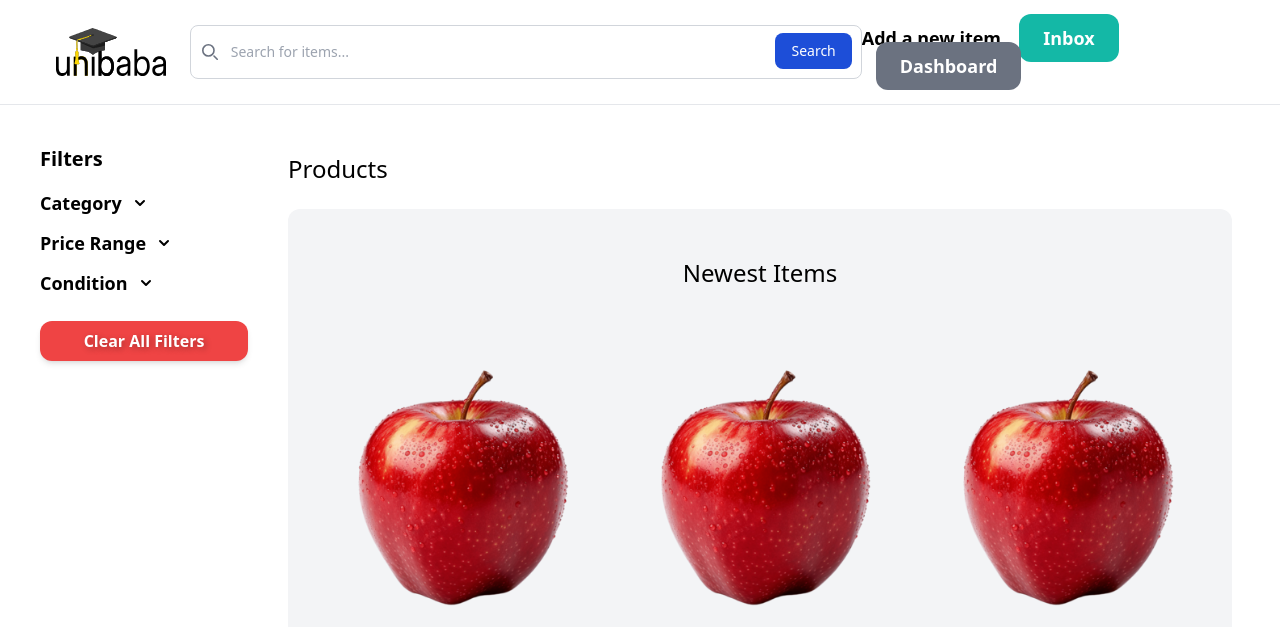
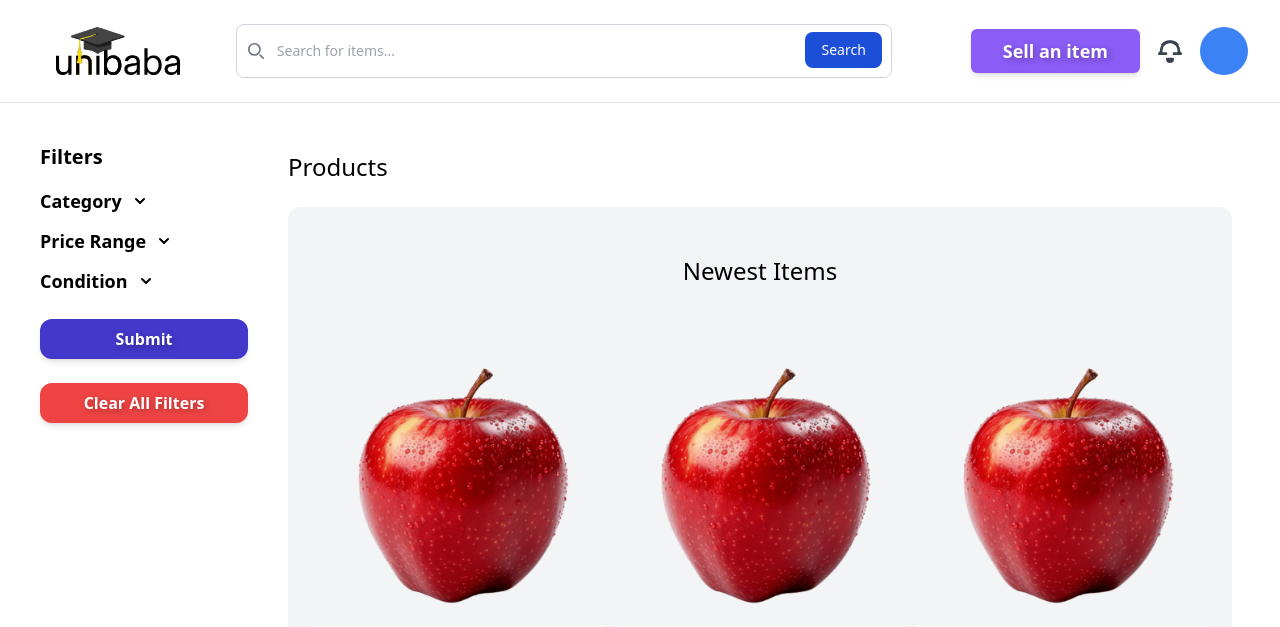
Before and after one commit to uraneek123/unibaba, a Django app: page / in a window 1280 px wide. Shown: the top 627 px of the page. Run offline with Django 5.2, Linux system fonts and the light colour scheme; a user stored in the database is signed in; data comes from the database, SQL or seed files in the repository; some libraries are stand-ins or nearby versions.

Commit message:
header is fully completed (except for some functionality like search and logging out)

```diff
--- a/base/templates/base/index.html
+++ b/base/templates/base/index.html
@@ -30,6 +30,7 @@
                 <li><label><input type="checkbox" class="mr-2 filter-checkbox">Food</label></li>
                 <li><label><input type="checkbox" class="mr-2 filter-checkbox">Textbooks</label></li>
                 <li><label><input type="checkbox" class="mr-2 filter-checkbox">Electronics</label></li>
+
               </ul>
         </div>
       </div>
@@ -118,6 +119,7 @@
       </script>
 
       <!-- reset filters button -->
+      <button class="w-full bg-indigo-700 py-2 text-white font-semibold shadow-md mt-6 rounded-xl hover:bg-indigo-800 transition-colors duration-300 ease-in-out focus-visible:outline-3 focus-visible:outline-offset-4 focus-visible:outline-red-500" style="text-shadow: 2px 2px 6px rgba(0, 0, 0, 0.3)">Submit</button>
       <button id='clear-filters-btn' class="w-full bg-red-500 py-2 text-white font-semibold shadow-md mt-6 rounded-xl hover:bg-red-700 transition-colors duration-300 ease-in-out focus-visible:outline-3 focus-visible:outline-offset-4 focus-visible:outline-red-500" style="text-shadow: 2px 2px 6px rgba(0, 0, 0, 0.3)">Clear All Filters</button>
     </div>
 
--- a/base/templates/base/templatepage.html
+++ b/base/templates/base/templatepage.html
@@ -16,12 +16,13 @@
         <!-- The class= stuff uses tailwind, u can randomly specify properties as seen below-->
         <!--Edit this stuff to make webpage look nicer-->
         <nav class="font-sans py-6 px-8 flex justify-between items-center border-b border-gray-200">
+            <div class="flex items-center space-x-4 w-full">
                 <a href="/">
-                <img src="{% static 'unibaba.svg' %}" alt="unibaba" class="h-12 w-auto px-6"/>
+                    <img src="{% static 'unibaba.svg' %}" alt="unibaba" class="h-12 w-full min-w-[171px] px-6"/>
                   </a>
 
                 <!-- <a href="/" class="text-2xl font-bold">Unibaba</a>-->
-            <form class="max-w-2xl  w-full mx-full ">
+                <form class="max-w-2xl  w-full pl-4 ">
                     <a href={% url 'item:items' %}></a>
                     <label for="default-search" class="mb-2 text-sm font-medium text-gray-900 sr-only dark:text-white">Search</label>
                     <div class="relative">
@@ -36,17 +37,37 @@
                     </div>
 
                  </form>
+            </div>
+
+            <div class="flex items-center space-x-3.5">
+                {% if request.user.is_authenticated %}
+                    <a href="{% url 'item:new' %}" class="px-8 py-2 whitespace-nowrap text-lg font-semibold text-white shadow-md rounded-md bg-violet-500 hover:bg-violet-700 transition-colors duration-300 ease-in-out focus-visible:outline-3 focus-visible:outline-offset-4 focus-visible:outline-emerald-500" style="text-shadow: 2px 2px 6px rgba(0, 0, 0, 0.3)">Sell an item</a>
+                    <a href="{% url 'conversation:inbox' %}" class="relative block text-gray-700 hover:text-indigo-300 transition-all duration-200 w-8 h-8">
+                        <svg class="w-full ml-1 h-full absolute top-[-4px] left-[-4px]" fill="none" stroke="currentColor" viewBox="0 0 24 24">
+                            <path stroke-linecap="round" stroke-linejoin="round" stroke-width="2" d="M15 17h5l-1.4-1.4a7 7 0 00-12.2-5.2M9 17H4l1.4-1.4a7 7 0 0112.2-5.2M12 23a2 2 0 002-2H10a2 2 0 002 2z"/>
+                        </svg>
+                    </a>
+                    <!-- pfp -->
+                    <div class="relative">
+                        <div class="w-12 h-12 bg-blue-500 rounded-full cursor-pointer" id="profilePic">
+                          <!-- placeholder for profile pic -->
+                        </div>
+
+                        <!-- Dropdown menu -->
+                        <div id="dropdown" class="absolute right-0 mt-2 w-40 bg-white shadow-lg rounded-md opacity-0 transform scale-95 pointer-events-none transition-all duration-300 ease-out">
+                          <ul>
+                            <li><a href="{% url 'dashboard:index' %}" class="block px-4 py-2 text-sm font-semibold text-gray-700 hover:bg-gray-200">Dashboard</a></li>
+                            <li><a href="#" class="block px-4 py-2 text-sm font-semibold text-gray-700 hover:bg-gray-200">Profile</a></li>
+                            <li><a href="#" class="block px-4 py-2 text-sm font-semibold text-gray-700 hover:bg-gray-200">Log out</a></li>
+                          </ul>
+                        </div>
+                      </div>
+                    </div>
 
 
-
-            <div class="space-x-3.5">
-                {% if request.user.is_authenticated %}
-                    <a href="{% url 'item:new' %}" class="text-lg font-semibold hover:text-gray-500">Add a new item</a> <!--THe href = # means unimplemented functions-->
-                    <a href="{% url 'conversation:inbox' %}" class="px-6 py-3 text-lg font-semibold bg-teal-500 text-white rounded-xl hover:bg-teal-700">Inbox</a>
-                    <a href="{% url 'dashboard:index' %}" class="px-6 py-3 text-lg font-semibold bg-gray-500 text-white rounded-xl hover:bg-gray-700">Dashboard</a>
                 {% else %}
-                    <a href="{% url 'base:login' %}" class="px-8 py-2.5 text-lg font-semibold text-white shadow-md rounded-md bg-emerald-500 hover:bg-emerald-700 transition-colors duration-300 ease-in-out focus-visible:outline-3 focus-visible:outline-offset-4 focus-visible:outline-emerald-500" style="text-shadow: 2px 2px 6px rgba(0, 0, 0, 0.3)">Log in</a>
-                    <a href="{% url 'base:signup' %}" class="px-7 py-2.5 text-lg font-semibold text-white shadow-md rounded-md bg-teal-500 hover:bg-teal-700 transition-colors duration-300 ease-in-out focus-visible:outline-3 focus-visible:outline-offset-4 focus-visible:outline-emerald-500" style="text-shadow: 2px 2px 6px rgba(0, 0, 0, 0.3)">Sign up</a>
+                    <a href="{% url 'base:login' %}" class="px-8 py-2.5 whitespace-nowrap text-lg font-semibold text-white shadow-md rounded-md bg-emerald-500 hover:bg-emerald-700 transition-colors duration-300 ease-in-out focus-visible:outline-3 focus-visible:outline-offset-4 focus-visible:outline-emerald-500" style="text-shadow: 2px 2px 6px rgba(0, 0, 0, 0.3)">Log in</a>
+                    <a href="{% url 'base:signup' %}" class="px-7 py-2.5 whitespace-nowrap text-lg font-semibold text-white shadow-md rounded-md bg-teal-500 hover:bg-teal-700 transition-colors duration-300 ease-in-out focus-visible:outline-3 focus-visible:outline-offset-4 focus-visible:outline-emerald-500" style="text-shadow: 2px 2px 6px rgba(0, 0, 0, 0.3)">Sign up</a>
                 {% endif %}
             </div>
         </nav>
@@ -77,4 +98,22 @@
         </footer>
     </body>
 
+    <script>
+        // pfp toggle drop down
+        document.getElementById('profilePic').addEventListener('click', function() {
+          const dropdown = document.getElementById('dropdown');
+          dropdown.classList.toggle('opacity-100');
+          dropdown.classList.toggle('scale-100');
+          dropdown.classList.toggle('pointer-events-auto');
+        });
+
+        // close drop down if clicked outside
+        document.addEventListener('click', function(event) {
+          const dropdown = document.getElementById('dropdown');
+          const profilePic = document.getElementById('profilePic');
+          if (!profilePic.contains(event.target)) {
+            dropdown.classList.remove('opacity-100', 'scale-100', 'pointer-events-auto');
+          }
+        });
+    </script>
 </html>
```
Lines whose indentation alone changed are shown as unchanged.
